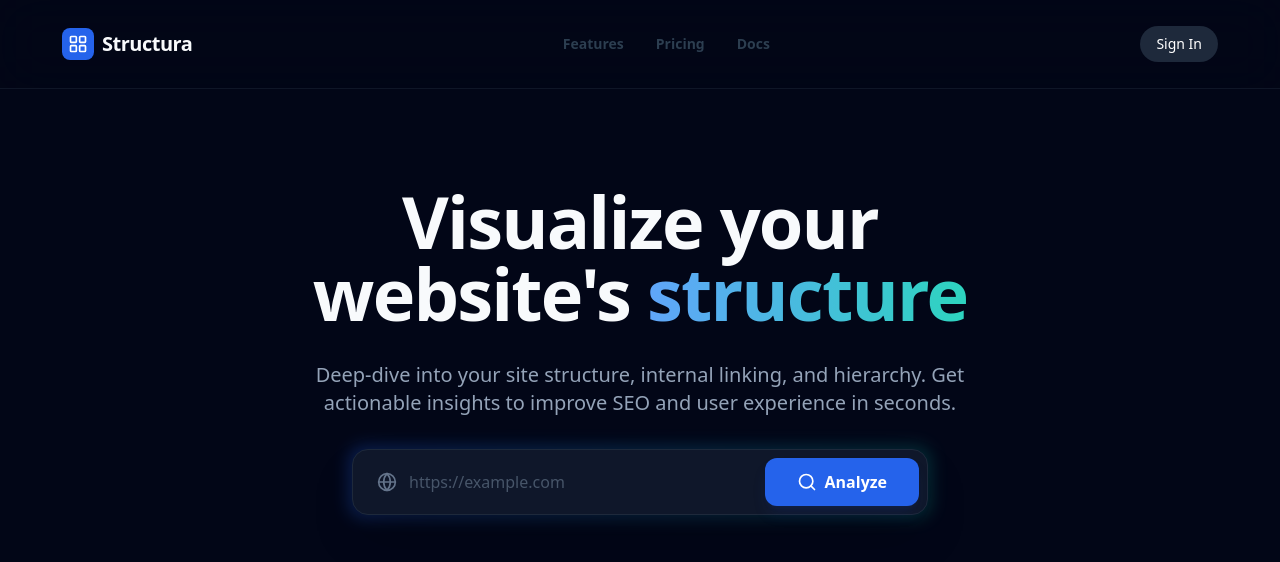
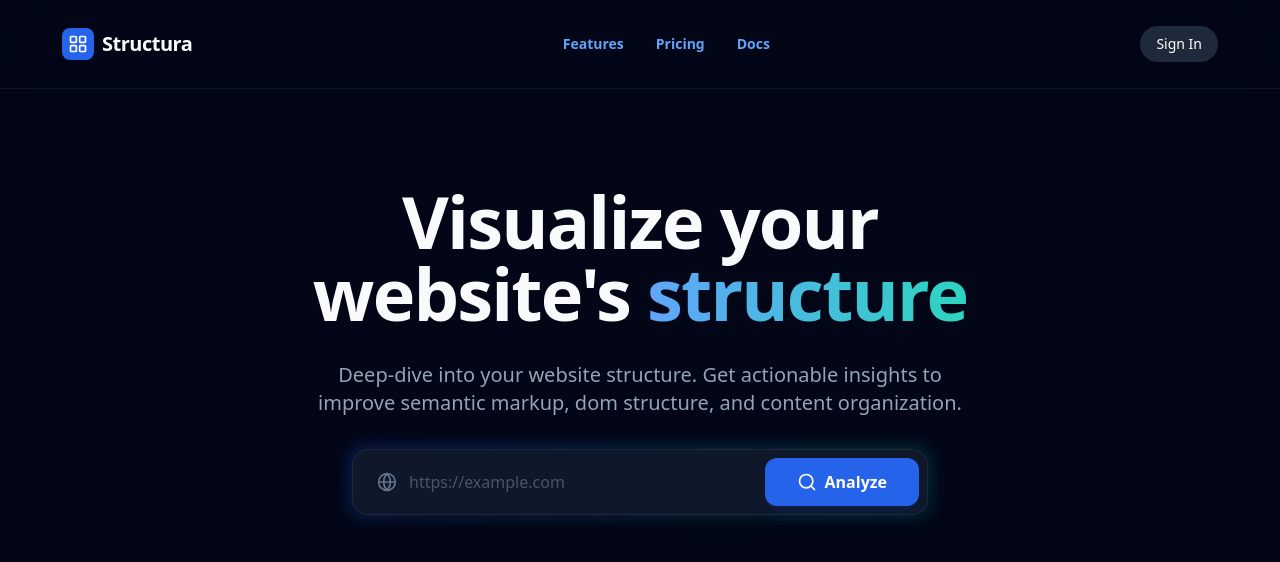
Before and after one commit to mannankhan-05/website-structure-analysis, a Vue app in the folder client/: page /#/ in a window 1280 px wide. Shown: the top 562 px of the page. Built offline with nearby package versions, Linux system fonts and the light colour scheme; the HTML template or start-up script is replaced by a standard one.

Commit message:
changed link colors from black --> white and added more accurate description

```diff
--- a/client/src/components/homePage.vue
+++ b/client/src/components/homePage.vue
@@ -17,12 +17,16 @@
           </div>
           <span class="text-xl font-bold tracking-tight">Structura</span>
         </div>
-        <div
-          class="hidden md:flex items-center gap-8 text-sm font-medium text-slate-400"
-        >
-          <a href="#" class="hover:text-blue-400 transition-colors">Features</a>
-          <a href="#" class="hover:text-blue-400 transition-colors">Pricing</a>
-          <a href="#" class="hover:text-blue-400 transition-colors">Docs</a>
+        <div class="hidden md:flex items-center gap-8 text-sm font-medium">
+          <a href="#" class="text-blue-400 hover:text-white transition-colors"
+            >Features</a
+          >
+          <a href="#" class="text-blue-400 hover:text-white transition-colors"
+            >Pricing</a
+          >
+          <a href="#" class="text-blue-400 hover:text-white transition-colors"
+            >Docs</a
+          >
         </div>
         <button
           class="bg-slate-800 hover:bg-slate-700 text-white px-4 py-2 rounded-full text-sm font-medium transition-all"
@@ -48,8 +52,8 @@
         <p
           class="text-lg md:text-xl text-slate-400 text-pretty max-w-2xl mx-auto leading-relaxed"
         >
-          Deep-dive into your site structure, internal linking, and hierarchy.
-          Get actionable insights to improve SEO and user experience in seconds.
+          Deep-dive into your website structure. Get actionable insights to
+          improve semantic markup, dom structure, and content organization.
         </p>
 
         <!-- Input Section -->
```
